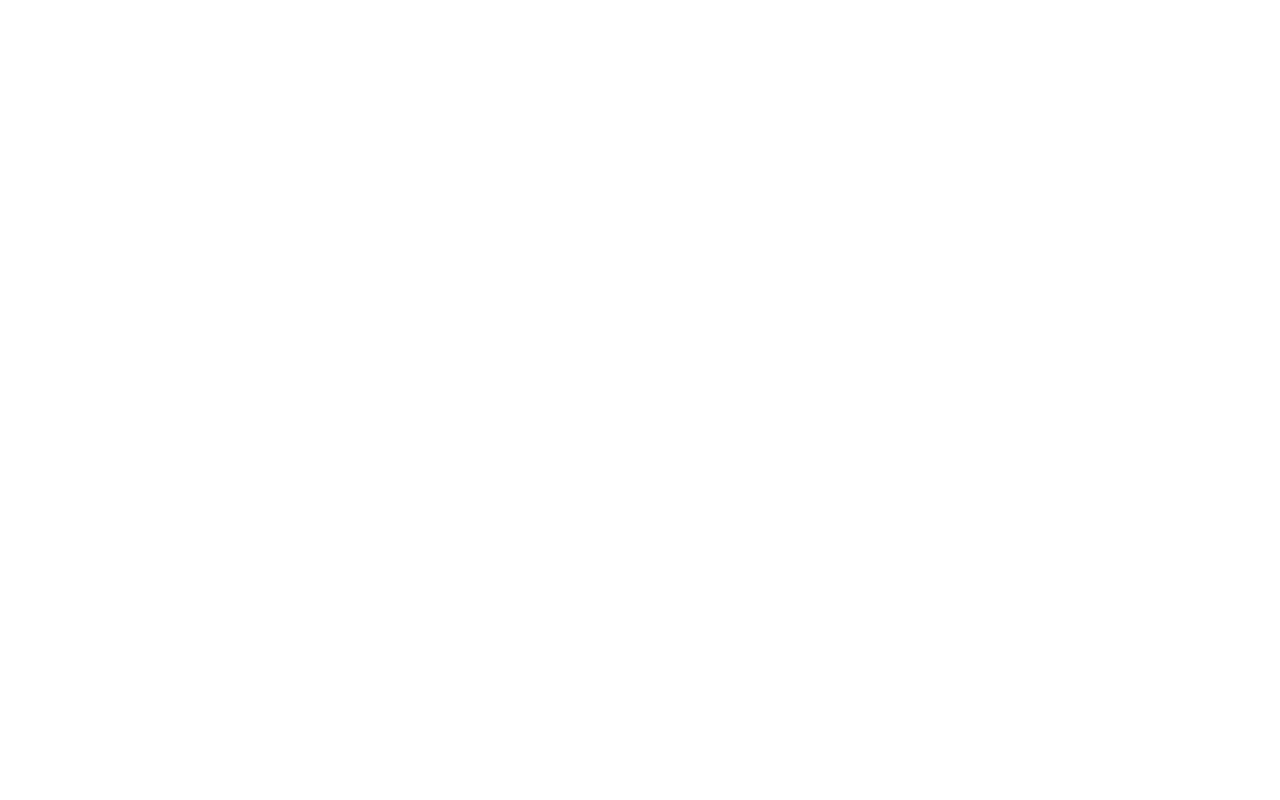
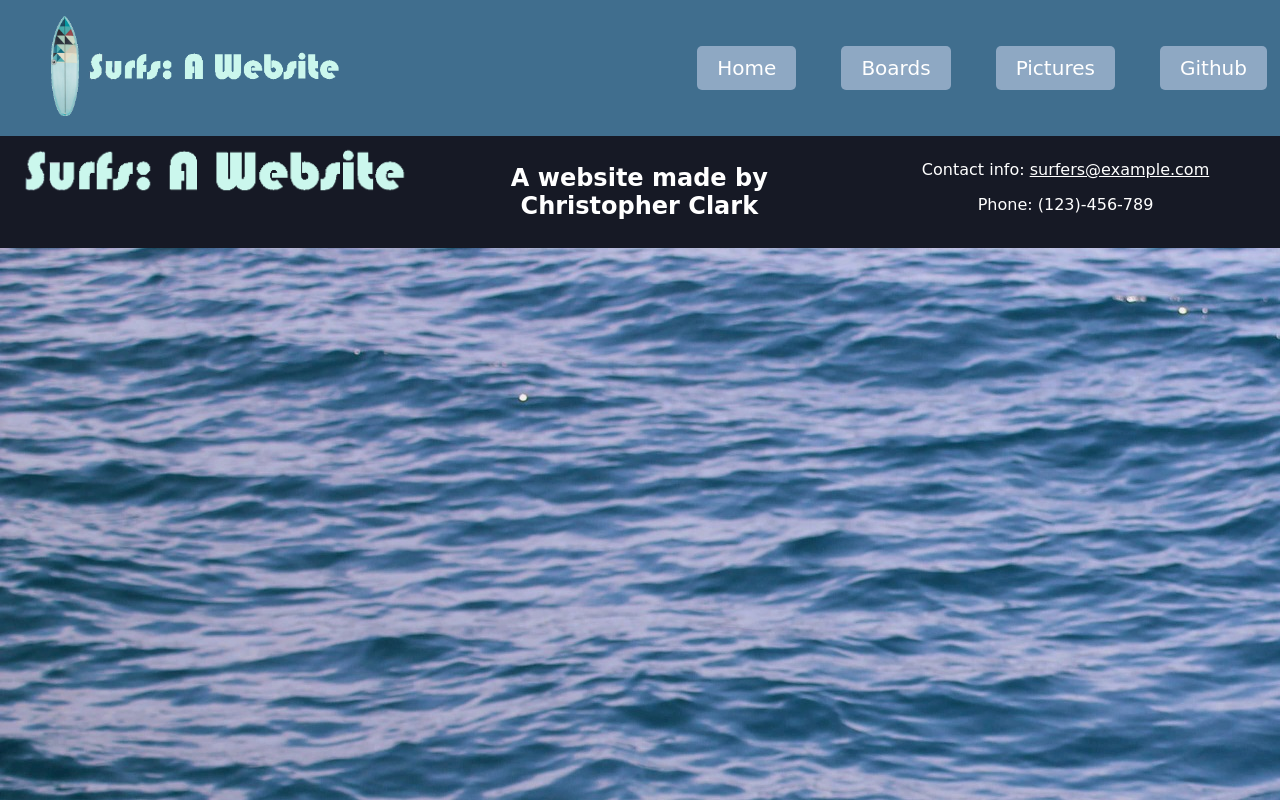
Before and after one commit to cbclark007/HighQualitySurfingWebsite, a plain HTML site: page pictures.html in a window 1280 px wide. Drawn offline with Linux system fonts and the light colour scheme; a web font is replaced by a local one.

Commit message:
nav and footer for pictures

```diff
--- a/pictures.html
+++ b/pictures.html
@@ -0,0 +1,49 @@
+<!DOCTYPE html>
+<html>
+<head>
+	<title>Cool Surfing Pictures</title>
+	<link rel="stylesheet" type="text/css" href="styles.css">
+	<link href="https://fonts.googleapis.com/css?family=Original+Surfer" rel="stylesheet">
+</head>
+<body>
+
+<section id="nav">
+	<header>
+		<div id="surfsimg">
+			<img id="img" src="images/Surfs2.png" >
+		</div>
+
+		<!-- <div> -->
+		<nav id="navigation">
+			<ul>
+				<li><a class="btn" href="index.html">Home</a></li>
+				<li><a class="btn" href="boards.html">Boards</a></li>
+				<li><a class="btn" href="pictures.html">Pictures</a></li>
+				<li><a class="btn" href="https://github.com/cbclark007/HighQualitySurfingWebsite" target="_blank">Github</a></li>
+			</ul>
+		</nav>
+	</header>
+</section>
+
+
+
+<section>
+	<footer>
+
+		<div class="thirds">
+			<img src="images/surfs2_text.png" class="img">
+
+		</div>
+
+		<div class="thirds">
+			<h2>A website made by Christopher Clark</h2>
+		</div>
+
+		<div class="thirds">
+			<p class="lowpaddingp">Contact info: <a href="mailto:surfers@example.com" class="whitetext">surfers@example.com</a></p>
+			<p class="lowpaddingp">Phone: (123)-456-789</p>
+		</div>
+	</footer>
+</section>
+</body>
+</html>
```
Also changed, not shown: index.html (+0 -1 lines).
